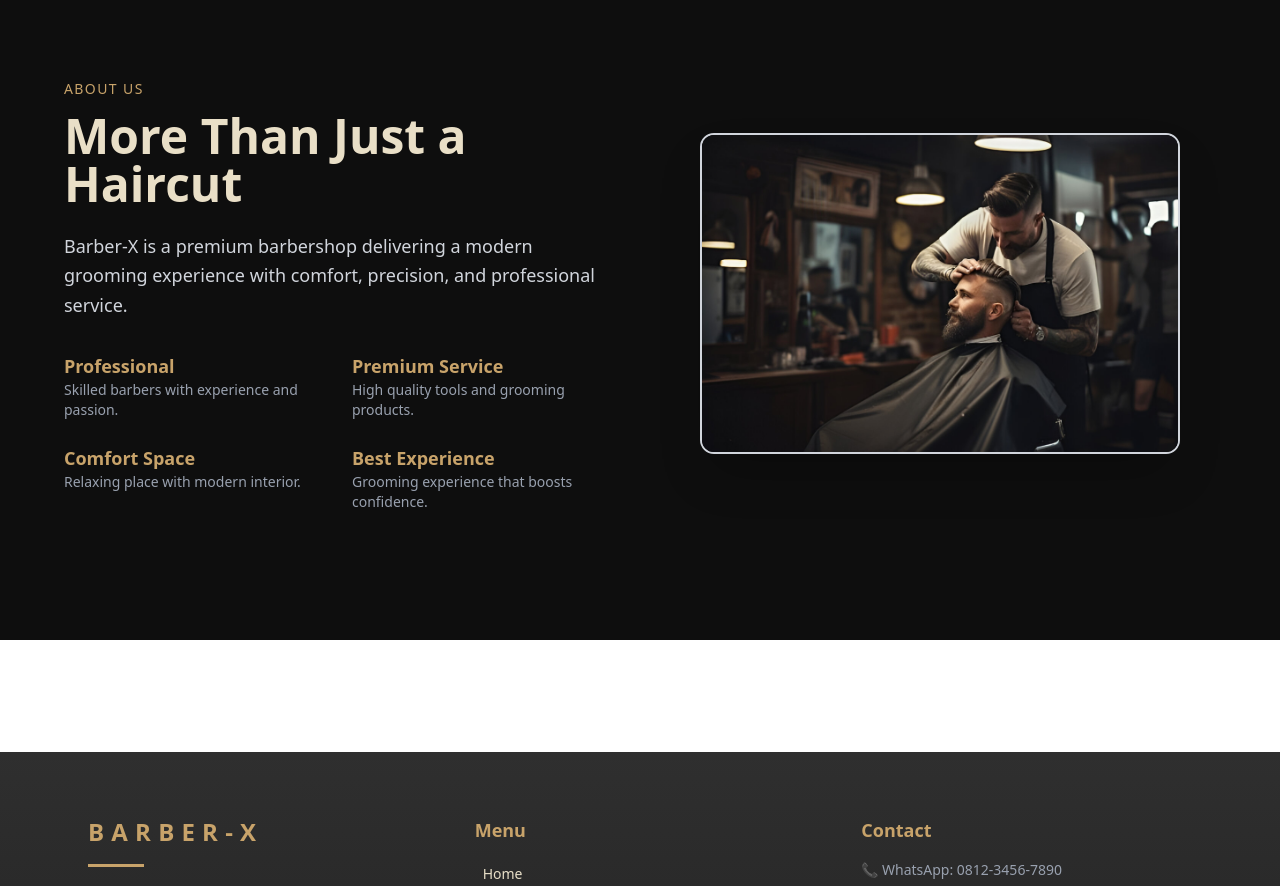
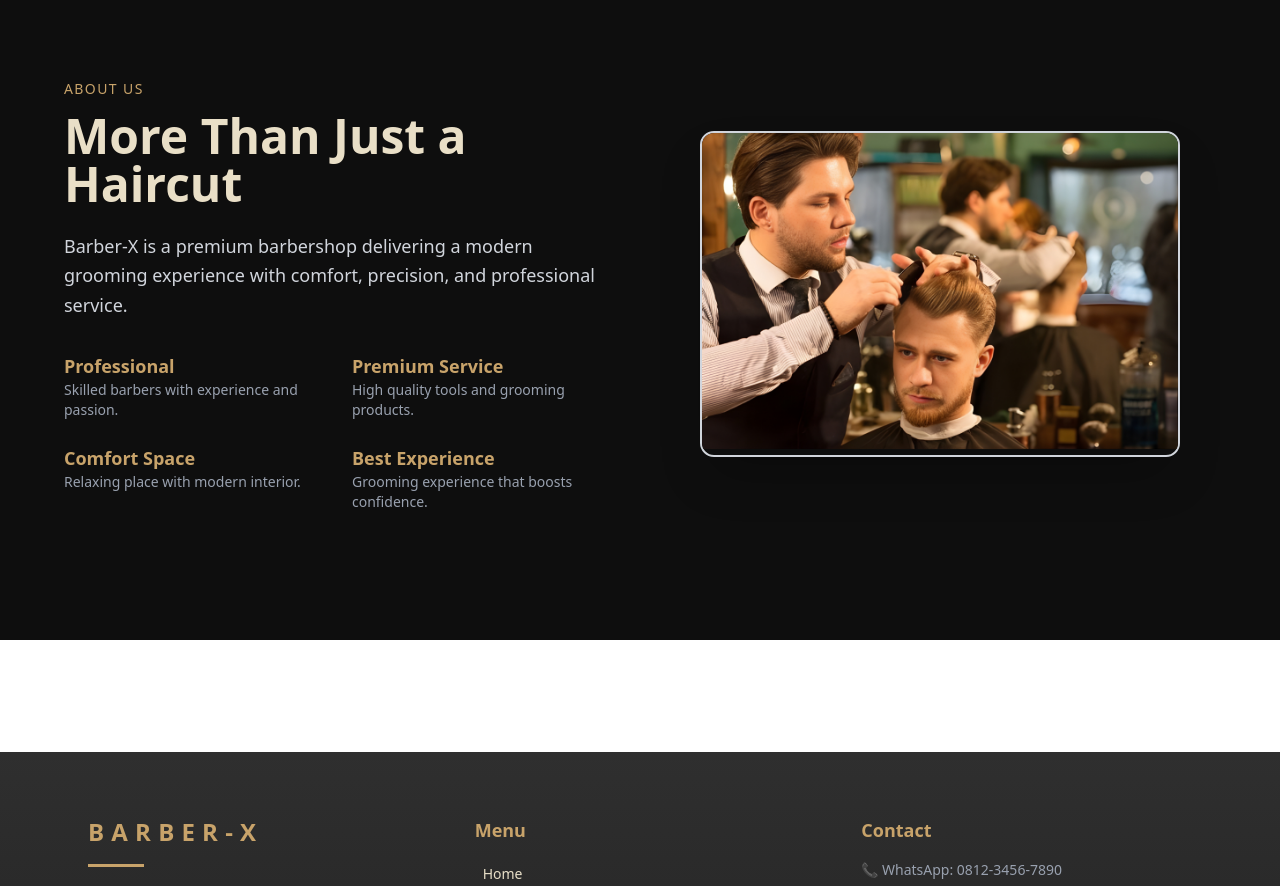
Before and after one commit to NaswaNovellia-23312014/Barber-x, a Next.js app in the folder web/: page / in a window 1280 px wide. Shown: the part 860-1746 px from the top of the page. Built offline with nearby package versions, Linux system fonts and the light colour scheme.

Commit message:
ui: ganti gambar pada about section

```diff
--- a/web/src/app/(main)/page.tsx
+++ b/web/src/app/(main)/page.tsx
@@ -84,7 +84,7 @@ export default function Home() {
           {/* Kanan – Gambar */}
           <div className="flex justify-center">
             <Image
-              src="/images/cutt.jpg"
+              src="/images/about.png"
               alt="About Barber-X"
               width={480}
               height={350}
```
